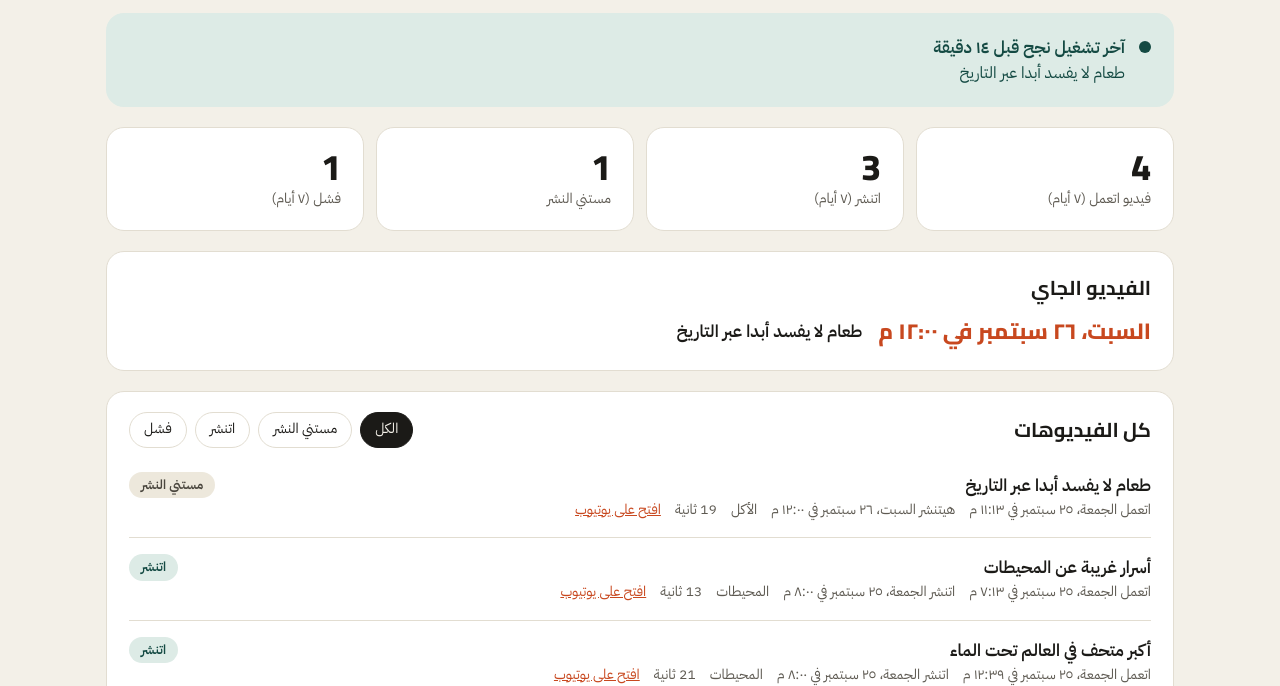
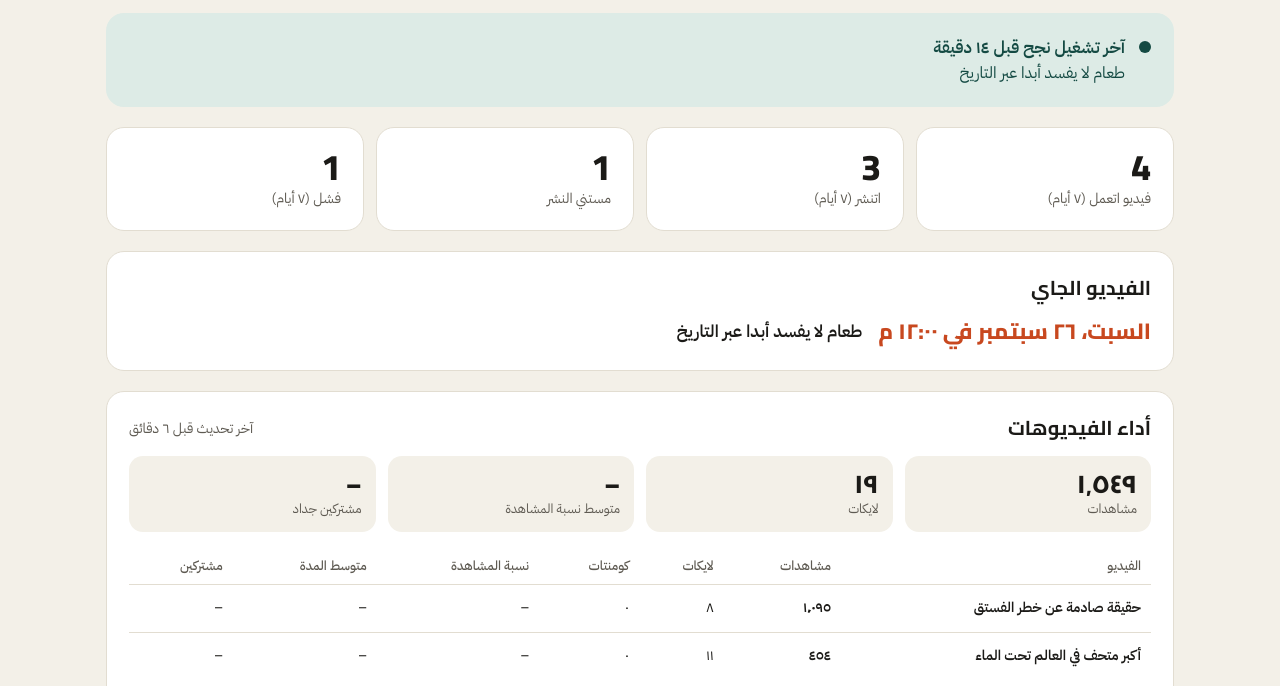
Before and after one commit to ahmedbaggio3-cmd/ahmedbaggio3-cmd.github.io, a plain HTML site: page dashboard.html in a window 1280 px wide. Shown: the part 109-795 px from the top of the page. Drawn offline with Linux system fonts and the light colour scheme; no server answers.

Commit message:
Add files via upload

```diff
--- a/dashboard.html
+++ b/dashboard.html
@@ -60,8 +60,26 @@
   .pill.made { background:var(--wait-bg); color:var(--wait-ink); }
   .pill.failed { background:var(--warn-bg); color:var(--warn-ink); }
   .empty { color:var(--muted); padding:24px 0; text-align:center; }
+  .stats { display:grid; grid-template-columns:repeat(4, minmax(0,1fr)); gap:12px; margin:12px 0 16px; }
+  .stat { background:var(--bg); border-radius:14px; padding:12px 14px; }
+  .stat .num { font-size:26px; font-weight:800; line-height:1.2; }
+  .stat .lbl { color:var(--muted); font-size:13px; }
+  .tbl-wrap { overflow-x:auto; }
+  table { width:100%; border-collapse:collapse; font-size:14px; min-width:640px; }
+  th { text-align:right; color:var(--muted); font-weight:500; font-size:13px; padding:8px 10px; border-bottom:1px solid var(--line); white-space:nowrap; }
+  td { padding:12px 10px; border-bottom:1px solid var(--line); vertical-align:middle; font-variant-numeric:tabular-nums; }
+  tr:last-child td { border-bottom:none; }
+  td.n { white-space:nowrap; }
+  td.t a { color:var(--ink); text-decoration:none; font-weight:600; }
+  td.t a:hover { text-decoration:underline; }
+  .badge { display:inline-block; margin-inline-start:8px; padding:1px 8px; border-radius:999px; font-size:12px; background:var(--ok-bg); color:var(--ok-ink); }
+  .badge.low { background:var(--warn-bg); color:var(--warn-ink); }
+  .bar { display:flex; align-items:center; gap:8px; }
+  .bar i { display:block; height:6px; width:60px; border-radius:3px; background:var(--line); overflow:hidden; }
+  .bar i b { display:block; height:100%; background:var(--ok); }
+  .views { color:var(--ink); font-weight:600; }
   footer { color:var(--muted); font-size:13px; }
-  @media (max-width:720px) { .kpis { grid-template-columns:repeat(2, minmax(0,1fr)); } .item { grid-template-columns:1fr; } .next { grid-template-columns:1fr; } }
+  @media (max-width:720px) { .stats { grid-template-columns:repeat(2, minmax(0,1fr)); } .kpis { grid-template-columns:repeat(2, minmax(0,1fr)); } .item { grid-template-columns:1fr; } .next { grid-template-columns:1fr; } }
 </style>
 </head>
 <body>
@@ -91,6 +109,26 @@
     <div class="next"><div class="when" id="next-when"></div><div class="title" id="next-title"></div></div>
   </section>
 
+  <section class="card" id="perf" hidden>
+    <div class="row">
+      <h2>أداء الفيديوهات</h2>
+      <span class="sub" id="perf-upd"></span>
+    </div>
+    <div class="stats">
+      <div class="stat"><div class="num" id="p-views">–</div><div class="lbl">مشاهدات</div></div>
+      <div class="stat"><div class="num" id="p-likes">–</div><div class="lbl">لايكات</div></div>
+      <div class="stat"><div class="num" id="p-pct">–</div><div class="lbl">متوسط نسبة المشاهدة</div></div>
+      <div class="stat"><div class="num" id="p-subs">–</div><div class="lbl">مشتركين جداد</div></div>
+    </div>
+    <div class="tbl-wrap">
+      <table>
+        <thead><tr><th>الفيديو</th><th>مشاهدات</th><th>لايكات</th><th>كومنتات</th><th>نسبة المشاهدة</th><th>متوسط المدة</th><th>مشتركين</th></tr></thead>
+        <tbody id="perf-body"></tbody>
+      </table>
+    </div>
+    <div class="sub" style="margin-top:10px">نسبة المشاهدة ومدتها بيظهروا بعد يوم أو يومين من النشر. أكتر من ٨٠٪ يبقى الهوك شغال كويس.</div>
+  </section>
+
   <section class="card">
     <div class="row" style="margin-bottom:8px">
       <h2>كل الفيديوهات</h2>
@@ -113,7 +151,9 @@ const STEP = { script: "كتابة السكريبت", voice: "الصوت", foota
 const LABEL = { published: "اتنشر", scheduled: "مستني النشر", made: "اتعمل (من غير رفع)", failed: "فشل" };
 const fmt = new Intl.DateTimeFormat("ar-EG", { timeZone: TZ, weekday: "long", day: "numeric", month: "long", hour: "numeric", minute: "2-digit" });
 const rel = new Intl.RelativeTimeFormat("ar-EG", { numeric: "auto" });
-let runs = [], filter = "all";
+let runs = [], filter = "all", stats = {};
+const nf = new Intl.NumberFormat("ar-EG");
+const vidId = url => (url || "").split("?")[0].split("/").pop();
 
 function ago(d) {
   const s = (d - Date.now()) / 1000, a = Math.abs(s);
@@ -167,12 +207,43 @@ function render() {
       r.publish_at && el("span", { textContent: (s === "published" ? "اتنشر " : "هيتنشر ") + fmt.format(new Date(r.publish_at)) }),
       r.topic && el("span", { textContent: r.topic }),
       r.duration && el("span", { textContent: `${Math.round(r.duration)} ثانية` }),
+      stats[vidId(r.youtube)] && el("span", { className: "views", textContent: `👁 ${nf.format(stats[vidId(r.youtube)].views)} · 👍 ${nf.format(stats[vidId(r.youtube)].likes)}` }),
       r.youtube && el("a", { href: r.youtube, target: "_blank", rel: "noopener", textContent: "افتح على يوتيوب" }));
     return el("article", { className: "item" },
       el("div", {}, el("div", { className: "title", textContent: r.title || "وقف قبل ما السكريبت يخلص" }), meta),
       el("span", { className: "pill " + s, textContent: LABEL[s] }),
       r.error && el("div", { className: "err", textContent: (r.step ? `وقف في: ${STEP[r.step] || r.step} — ` : "") + r.error }));
   }) : [el("div", { className: "empty", textContent: "مفيش فيديوهات هنا" })]));
+}
+
+function renderPerf(a) {
+  const vids = Object.values(a?.videos || {}).filter(v => v.privacy_status === "public")
+    .sort((x, y) => y.views - x.views);
+  document.getElementById("perf").hidden = !vids.length;
+  if (!vids.length) return;
+  const sum = k => vids.reduce((t, v) => t + (v[k] || 0), 0);
+  const withPct = vids.filter(v => v.average_view_percentage != null);
+  document.getElementById("p-views").textContent = nf.format(sum("views"));
+  document.getElementById("p-likes").textContent = nf.format(sum("likes"));
+  document.getElementById("p-pct").textContent = withPct.length
+    ? nf.format(Math.round(withPct.reduce((t, v) => t + v.average_view_percentage, 0) / withPct.length)) + "٪" : "–";
+  document.getElementById("p-subs").textContent = withPct.length ? nf.format(sum("subscribers_gained")) : "–";
+  if (a.updated_at) document.getElementById("perf-upd").textContent = "آخر تحديث " + ago(new Date(a.updated_at));
+  const dash = "–";
+  document.getElementById("perf-body").replaceChildren(...vids.map((v, i) => {
+    const pct = v.average_view_percentage;
+    const badge = vids.length > 2 && i === 0 ? el("span", { className: "badge", textContent: "الأعلى" })
+      : vids.length > 2 && i === vids.length - 1 ? el("span", { className: "badge low", textContent: "الأقل" }) : null;
+    return el("tr", {},
+      el("td", { className: "t" }, el("a", { href: `https://youtube.com/shorts/${v.video_id}`, target: "_blank", rel: "noopener", textContent: v.title }), badge),
+      el("td", { className: "n views", textContent: nf.format(v.views) }),
+      el("td", { className: "n", textContent: nf.format(v.likes) }),
+      el("td", { className: "n", textContent: nf.format(v.comments) }),
+      el("td", { className: "n" }, pct == null ? dash : el("span", { className: "bar" },
+        el("i", {}, el("b", { style: `width:${Math.min(pct, 100)}%` })), nf.format(Math.round(pct)) + "٪")),
+      el("td", { className: "n", textContent: v.average_view_duration == null ? dash : nf.format(Math.round(v.average_view_duration)) + " ث" }),
+      el("td", { className: "n", textContent: v.subscribers_gained == null ? dash : nf.format(v.subscribers_gained) }));
+  }));
 }
 
 document.querySelectorAll(".chip").forEach(b => b.addEventListener("click", () => {
@@ -194,8 +265,10 @@ async function getJSON(name, fallback) {
 }
 
 async function load() {
-  const [data, ch] = await Promise.all([getJSON("runs.json", []), getJSON("channel.json", null)]);
+  const [data, ch, an] = await Promise.all([getJSON("runs.json", []), getJSON("channel.json", null), getJSON("analytics.json", null)]);
   runs = data;
+  stats = an?.videos || {};
+  renderPerf(an);
   if (ch) {
     const link = document.getElementById("ch-link");
     if (ch.name) link.textContent = ch.name;
```
